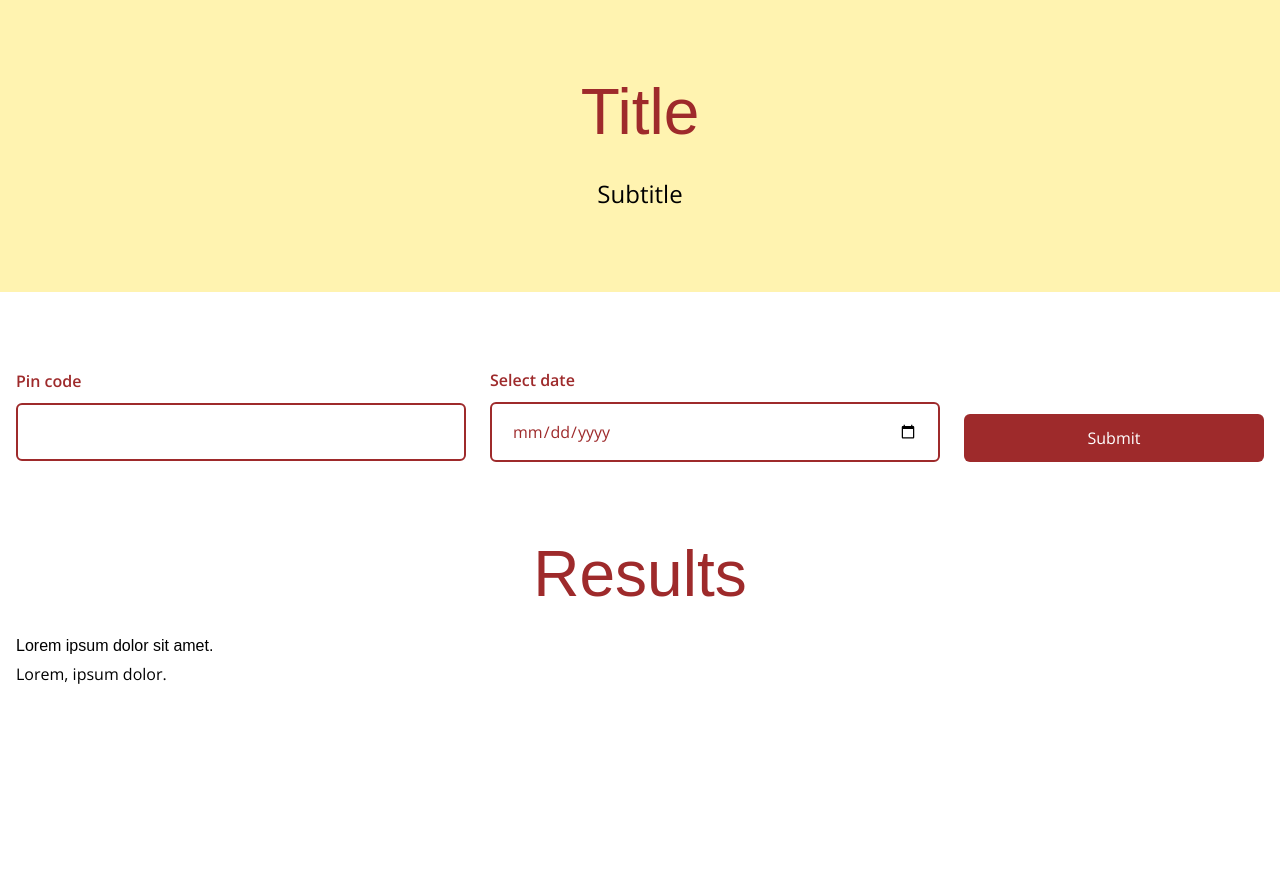
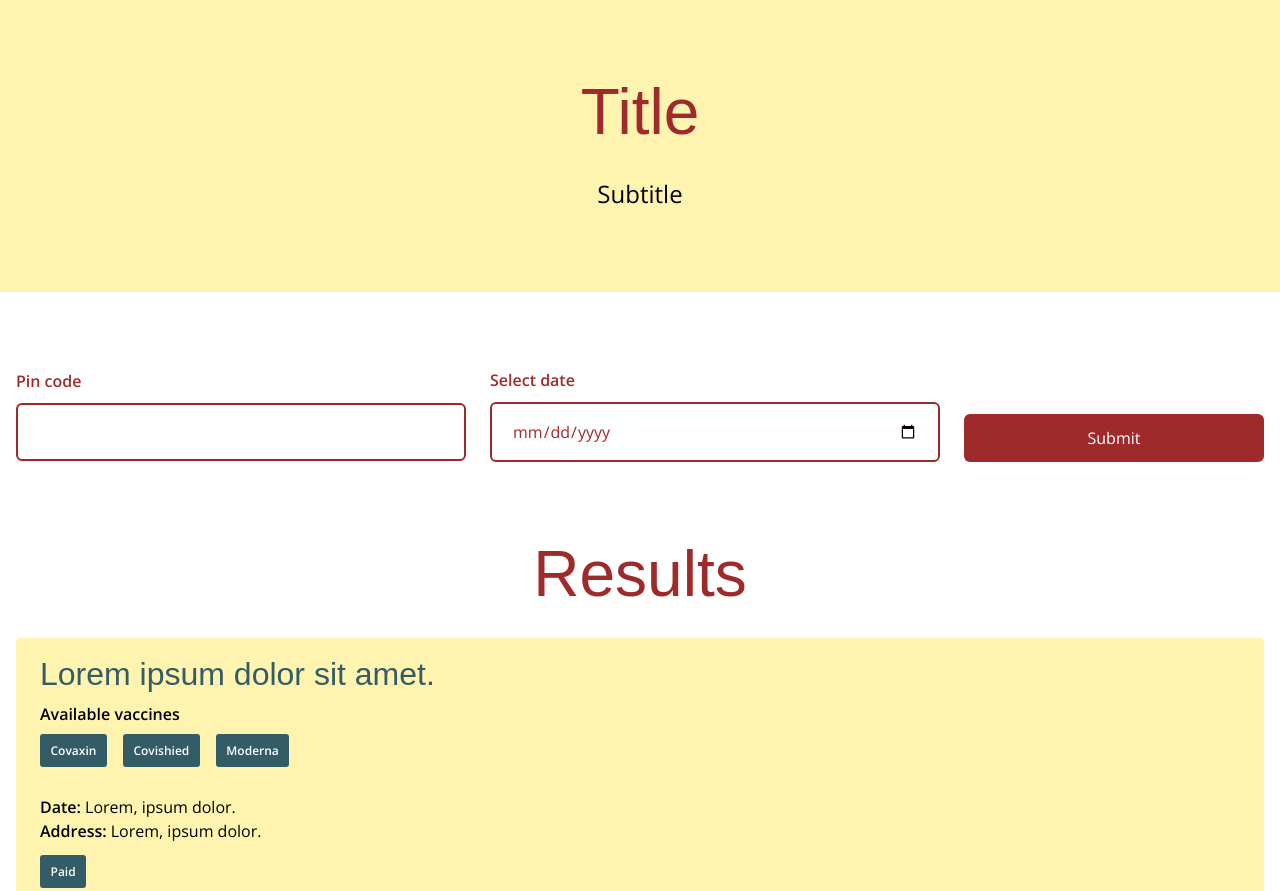
Before and after one commit to Sukhvinder-Singh/cowin-clone-training, a website built with webpack: page public/index.html in a window 1280 px wide. Shown: the top 891 px of the page. Before the commit the page ends 800 px from the top, so only its background shows below. Built offline with nearby package versions, Linux system fonts and the light colour scheme; a web font is replaced by a local one.

Commit message:
vaccine details component made

```diff
--- a/public/index.html
+++ b/public/index.html
@@ -35,11 +35,17 @@
     <section class="section pt-0">
       <div class="container">
         <h1 class="text-primary text-center">Results</h1>
-
         <div class="results">
           <div class="results__box">
             <h3 class="results__vaccinationCenter">Lorem ipsum dolor sit amet.</h3>
+            <div class="results__vaccineList">
+              <span class="results__vaccineName">Covaxin</span>
+              <span class="results__vaccineName">Covishied</span>
+              <span class="results__vaccineName">Moderna</span>
+            </div>
             <p class="results__vaccinationDate">Lorem, ipsum dolor.</p>
+            <p class="results__vaccinationAddress">Lorem, ipsum dolor.</p>
+            <span class="results__vaccinationFee">Paid</span>
           </div>
         </div>
       </div>
--- a/src/scss/components/_index.scss
+++ b/src/scss/components/_index.scss
@@ -1,2 +1,3 @@
 @import "button";
 @import "input-area";
+@import "results";
--- /dev/null
+++ b/src/scss/components/_results.scss
@@ -0,0 +1,60 @@
+.results {
+
+    &__box {
+        width: 100%;
+        padding: 1.25em 1.5em;
+        background-color: $tertiary;
+        border-radius: 0.25em;
+    }
+
+    &__vaccineList {
+        position: relative;
+        display: flex;
+        flex-direction: row;
+        align-items: flex-start;
+        justify-content: flex-start;
+        gap: 1em;
+        padding-top: 1em;
+        margin-bottom: 1em;
+
+        &::before {
+            position: absolute;
+            top: 0;
+            left: 0;
+            content: "Available vaccines";
+            font-weight: bold;
+        }
+    }
+
+
+    &__vaccinationCenter {
+        font-size: 2em;
+        color: $callout;
+    }
+
+    &__vaccinationDate {
+        &::before {
+            content: "Date: ";
+            font-weight: bold;
+        }
+    }
+
+    &__vaccinationAddress {
+        &::before {
+            content: "Address: ";
+            font-weight: bold;
+        }
+    }
+
+    &__vaccinationFee,
+    &__vaccineName {
+        display: inline-block;
+        padding: 0.875em;
+        font-size: 0.75em;
+        color: #fff;
+        font-weight: bold;
+        background-color: $callout;
+        border-radius: 0.25em;
+        margin: 1em 0;
+    }
+}
--- a/src/scss/utils/_utils.scss
+++ b/src/scss/utils/_utils.scss
@@ -13,17 +13,20 @@ $value in $pallete {
     }
 }
 
-@for $i from 0 to 15 {
-    .pt-#{$i} {
-        padding-top: $i !important;
+@for $i from 1 through 15 {
+
+    $padding: $i - 1;
+
+    .pt-#{$padding} {
+        padding-top: $padding !important;
     }
-    .pr-#{$i} {
-        padding-right: $i !important;
+    .pr-#{$padding} {
+        padding-right: $padding !important;
     }
-    .pb-#{$i} {
-        padding-bottom: $i !important;
+    .pb-#{$padding} {
+        padding-bottom: $padding !important;
     }
-    .pl-#{$i} {
-        padding-left: $i !important;
+    .pl-#{$padding} {
+        padding-left: $padding !important;
     }
 }
```
Also changed, not shown: dist/css/style.min.css, dist/index.html, 1 other file.
